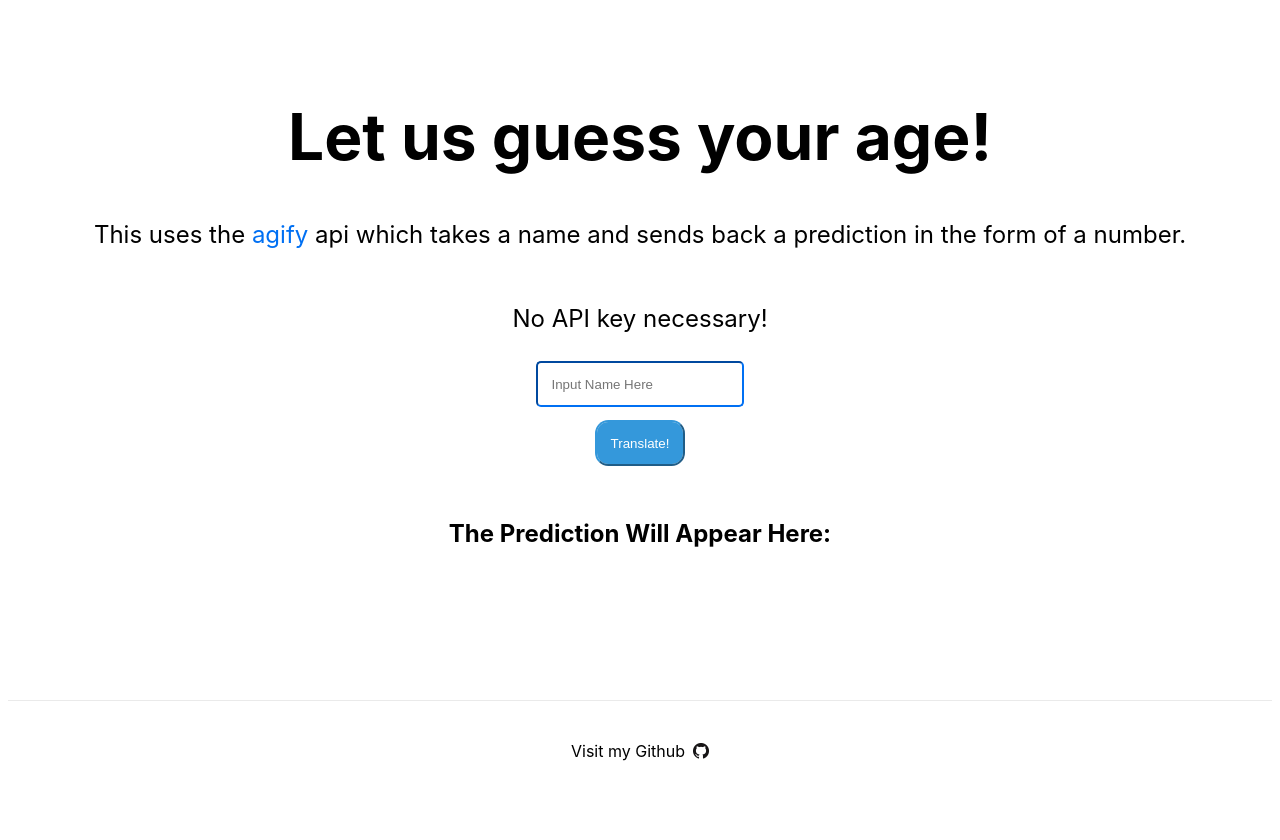
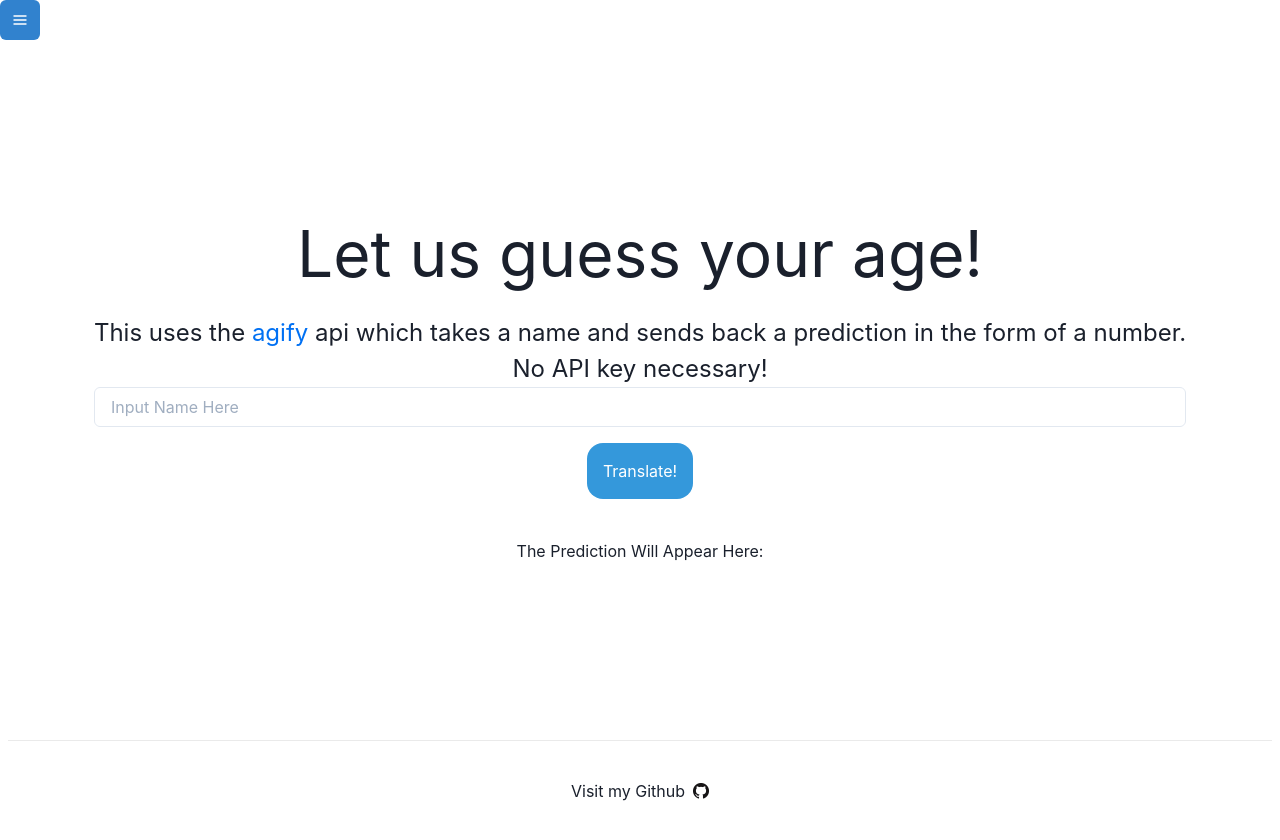
Before and after one commit to jashment/nextjs-playground, a Next.js app: page /namePredictor in a window 1280 px wide. Before the commit the page ends 800 px from the top, so only its background shows below. Built offline with nearby package versions, Linux system fonts and the light colour scheme.

Commit message:
Add drawer, no content/delete package-lock

```diff
--- a/package.json
+++ b/package.json
@@ -8,7 +8,12 @@
     "start": "next start"
   },
   "dependencies": {
+    "@chakra-ui/icons": "^1.0.13",
+    "@chakra-ui/react": "^1.6.4",
+    "@emotion/react": "^11",
+    "@emotion/styled": "^11",
     "axios": "^0.21.1",
+    "framer-motion": "^4",
     "next": "10.x",
     "react": "17.x",
     "react-dom": "17.x"
--- a/pages/_app.js
+++ b/pages/_app.js
@@ -1,7 +1,14 @@
 import '../styles/globals.css'
+import { ChakraProvider } from "@chakra-ui/react"
+import Drawer from './common/Drawer'
 
 function MyApp({ Component, pageProps }) {
-  return <Component {...pageProps} />
+  return (
+    <ChakraProvider>
+      <Drawer />
+      <Component {...pageProps} />
+    </ChakraProvider>
+  )
 }
 
 export default MyApp
--- /dev/null
+++ b/pages/common/Drawer.js
@@ -0,0 +1,35 @@
+import { useRef } from 'react'
+import { HamburgerIcon } from '@chakra-ui/icons'
+import { IconButton, Drawer, DrawerBody, DrawerCloseButton, DrawerContent, DrawerHeader, DrawerOverlay, useDisclosure } from "@chakra-ui/react"
+
+const MainDrawer = () => {
+  const { isOpen, onOpen, onClose } = useDisclosure()
+  const btnRef = useRef()
+
+  return (
+    <>
+    <IconButton ref={btnRef} colorScheme="blue" onClick={onOpen} icon={<HamburgerIcon />}/>
+      <Drawer
+        isOpen={isOpen}
+        placement="left"
+        onClose={onClose}
+        finalFocusRef={btnRef}
+      >
+        <DrawerOverlay />
+        <DrawerContent>
+          <DrawerCloseButton />
+          <DrawerHeader>Navigation</DrawerHeader>
+
+          <DrawerBody>
+            <p>Some contents...</p>
+            <p>Some contents...</p>
+            <p>Some contents...</p>
+          </DrawerBody>
+
+        </DrawerContent>
+      </Drawer>
+    </>
+  )
+}
+
+export default MainDrawer;
--- a/pages/namePredictor.js
+++ b/pages/namePredictor.js
@@ -2,6 +2,7 @@ import React, {useState} from 'react'
 import Head from 'next/head'
 import styles from '../styles/Home.module.css'
 import agify from './api/prediction'
+import { Input } from "@chakra-ui/react"
 
 const predictor = () => {
     const [input, setInput] = useState('')
@@ -34,7 +35,7 @@ const predictor = () => {
                 <br />
                 <p className={styles.description}>This uses the <a className={styles.link} href="https://api.agify.io/">agify</a> api which takes a name and sends back a prediction in the form of a number.</p>
                 <p className={styles.description}>No API key necessary!</p>
-                <input className={styles.input} placeholder="Input Name Here" onChange={(event) => handleInputChange(event)}></input>
+                <Input placeholder="Input Name Here" onChange={(event) => handleInputChange(event)}></Input>
                 <button className={styles.btn} onClick={() => makePrediction()}>Translate!</button>
                 <br />
                 <h2>The Prediction Will Appear Here:</h2>
```
Also changed, not shown: 2 other files (tests, documents, lock files or other folders).
